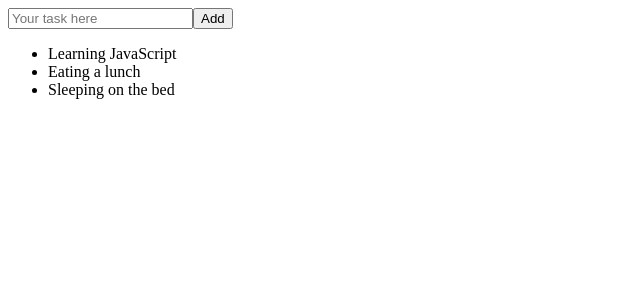
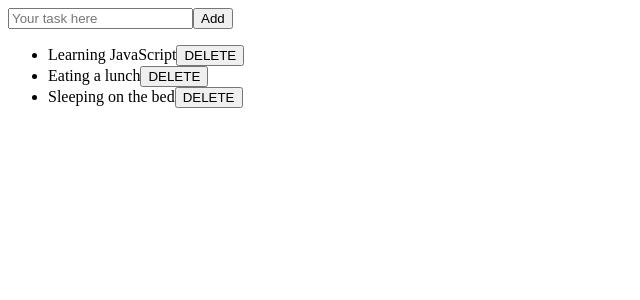
Before and after one commit to impactbyte-gon/review-react, a React (Create React App) app: page / in a window 1280 px wide. Shown: the top 300 px of the page, without its empty margins (0-640 px from the left). Built offline with nearby package versions, Linux system fonts and the light colour scheme.

Commit message:
Implement delete task

```diff
--- a/src/App.js
+++ b/src/App.js
@@ -19,11 +19,21 @@ class App extends Component {
     })
   }
 
+  deleteTask = index => {
+    const newTasks = this.state.tasks.filter((item, itemIndex) => {
+      return index !== itemIndex
+    })
+
+    this.setState({
+      tasks: newTasks
+    })
+  }
+
   render() {
     return (
       <div>
         <Form addTask={this.addTask} />
-        <List tasks={this.state.tasks} />
+        <List tasks={this.state.tasks} deleteTask={this.deleteTask} />
       </div>
     )
   }
--- a/src/components/Form.js
+++ b/src/components/Form.js
@@ -9,7 +9,6 @@ class Form extends React.Component {
   }
 
   handleChange = event => {
-    // this.handleChange = this.handleChange.bind(this)
     this.setState({
       inputText: event.target.value
     })
--- a/src/components/List.js
+++ b/src/components/List.js
@@ -5,7 +5,18 @@ class List extends React.Component {
     return (
       <ul>
         {this.props.tasks.map((task, index) => {
-          return <li key={index}>{task}</li>
+          return (
+            <li key={index}>
+              {task}
+              <button
+                onClick={() => {
+                  this.props.deleteTask(index)
+                }}
+              >
+                DELETE
+              </button>
+            </li>
+          )
         })}
       </ul>
     )
```
Also changed, not shown: 1 other file (tests, documents, lock files or other folders).
